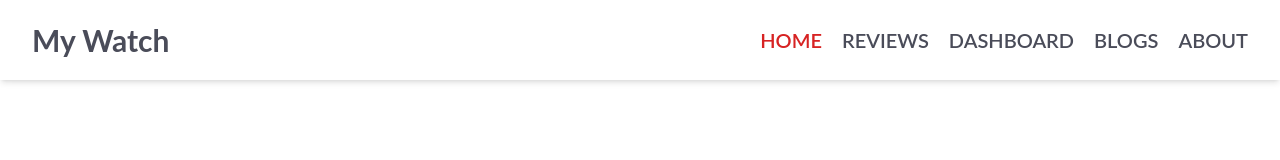
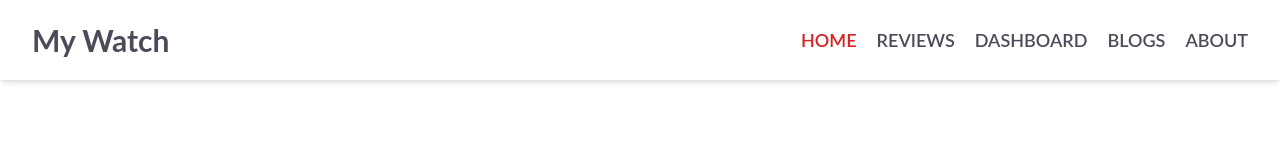
Before and after one commit to mdsaifullah-wd/my-watch, a React (Create React App) app: page / in a window 1280 px wide. Shown: the top 160 px of the page. Built offline with nearby package versions, Linux system fonts and the light colour scheme.

Commit message:
change font size of nav links

```diff
--- a/src/components/Header/Header.js
+++ b/src/components/Header/Header.js
@@ -9,7 +9,7 @@ const Header = () => {
   const handleToggleBarIcon = () => {
     setBarIcon(!barIcon);
   };
-  const navClass = `flex flex-col md:flex-row absolute md:static right-0 gap-5 font-semibold text-xl bg-white w-full md:w-auto text-center py-5 md:py-0 transition-opacity duration-500 ${
+  const navClass = `flex flex-col md:flex-row absolute md:static right-0 gap-5 font-semibold text-lg bg-white w-full md:w-auto text-center py-5 md:py-0 transition-opacity duration-500 ${
     barIcon ? 'top-[-500px] opacity-0 md:opacity-100' : 'top-[80px] opacity-100'
   }`;
   return (
```
